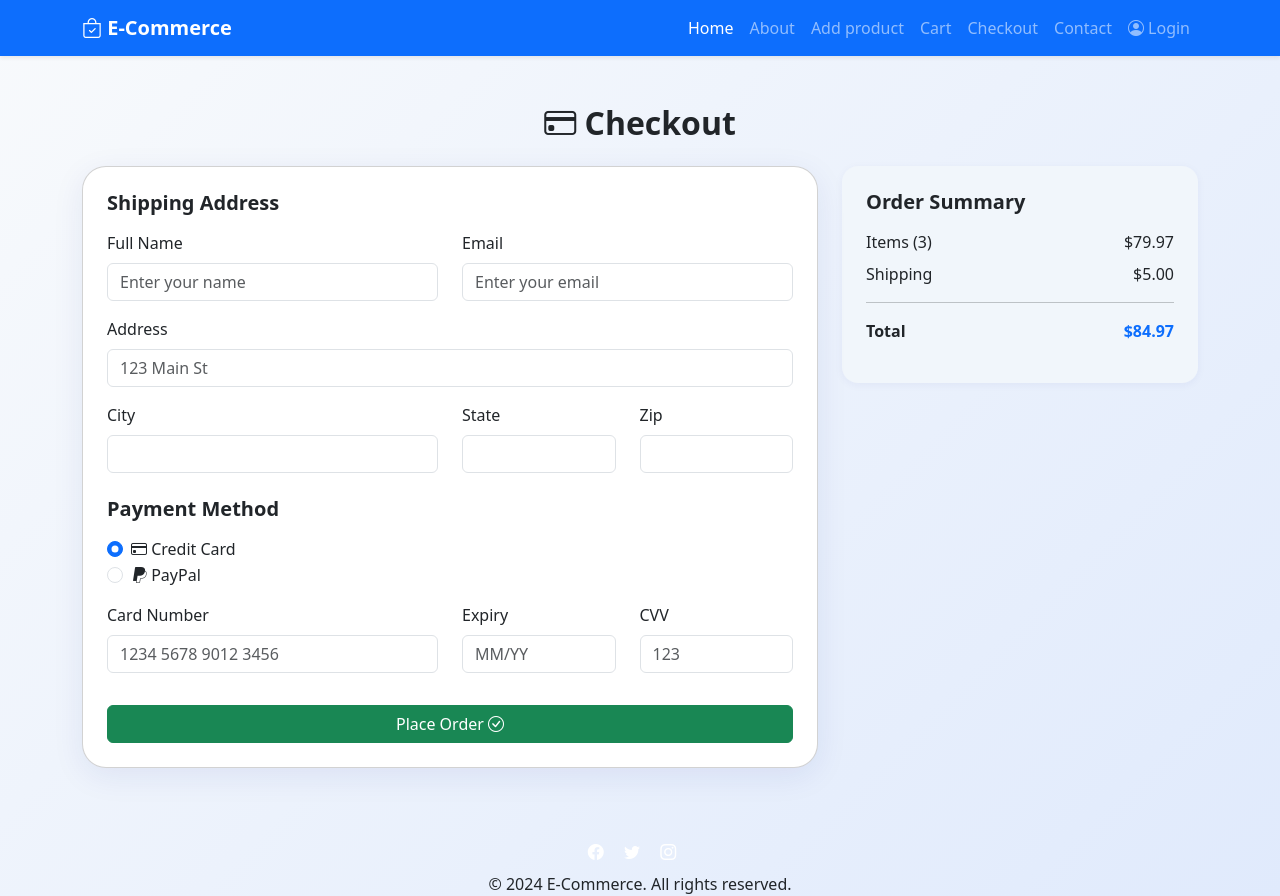
After one commit to deadpool10000/ecom, a PHP site: page /checkout.php in a window 1280 px wide. The commit adds this page. Run offline with PHP 8.4, Linux system fonts and the light colour scheme.

Commit message:
added cart, checkout

```diff
--- a/about.php
+++ b/about.php
@@ -21,6 +21,7 @@
     </div>
 
 <?php include "./includes/footer.php" ?>
+<script src="https://cdn.jsdelivr.net/npm/bootstrap@5.3.0/dist/js/bootstrap.bundle.min.js"></script>
 
 </body>
 
--- a/add-product.php
+++ b/add-product.php
@@ -41,6 +41,9 @@
             <button type="submit" class="btn btn-primary">Add Product</button>
         </form>
     </div>
+
+    <?php include "./includes/footer.php" ?>
+
     <script src="https://cdn.jsdelivr.net/npm/bootstrap@5.3.0/dist/js/bootstrap.bundle.min.js"></script>
     <script>
         // Simple form validation
@@ -53,5 +56,6 @@
             form.classList.add('was-validated');
         });
     </script>
+
 </body>
 </html>
--- /dev/null
+++ b/checkout.php
@@ -0,0 +1,122 @@
+<!DOCTYPE html>
+<html lang="en">
+<head>
+    <meta charset="UTF-8">
+    <meta name="viewport" content="width=device-width, initial-scale=1.0">
+    <title>Checkout - E-Commerce</title>
+    <?php include "./includes/header.php" ?>
+
+    <style>
+        body {
+            background: linear-gradient(135deg, #f8fafc 0%, #e0eafc 100%);
+        }
+        .checkout-card {
+            border-radius: 1.5rem;
+            box-shadow: 0 8px 32px 0 rgba(31, 38, 135, 0.08);
+            background: #fff;
+        }
+        .order-summary {
+            border-radius: 1rem;
+            background: #f1f6fb;
+            box-shadow: 0 2px 8px 0 rgba(31, 38, 135, 0.05);
+        }
+    </style>
+</head>
+<body>
+
+    <?php include "./includes/navbar.php" ?>
+
+    <div class="container py-5">
+        <h2 class="mb-4 fw-bold text-center"><i class="bi bi-credit-card"></i> Checkout</h2>
+        <div class="row g-4">
+            <div class="col-lg-8">
+                <div class="checkout-card card p-4 mb-4">
+                    <h5 class="fw-bold mb-3">Shipping Address</h5>
+                    <form>
+                        <div class="row mb-3">
+                            <div class="col-md-6">
+                                <label for="fullName" class="form-label">Full Name</label>
+                                <input type="text" class="form-control" id="fullName" placeholder="Enter your name" required>
+                            </div>
+                            <div class="col-md-6">
+                                <label for="email" class="form-label">Email</label>
+                                <input type="email" class="form-control" id="email" placeholder="Enter your email" required>
+                            </div>
+                        </div>
+                        <div class="mb-3">
+                            <label for="address" class="form-label">Address</label>
+                            <input type="text" class="form-control" id="address" placeholder="123 Main St" required>
+                        </div>
+                        <div class="row mb-3">
+                            <div class="col-md-6">
+                                <label for="city" class="form-label">City</label>
+                                <input type="text" class="form-control" id="city" required>
+                            </div>
+                            <div class="col-md-3">
+                                <label for="state" class="form-label">State</label>
+                                <input type="text" class="form-control" id="state" required>
+                            </div>
+                            <div class="col-md-3">
+                                <label for="zip" class="form-label">Zip</label>
+                                <input type="text" class="form-control" id="zip" required>
+                            </div>
+                        </div>
+                        <h5 class="fw-bold mb-3 mt-4">Payment Method</h5>
+                        <div class="mb-3">
+                            <div class="form-check">
+                                <input class="form-check-input" type="radio" name="paymentMethod" id="creditCard" checked>
+                                <label class="form-check-label" for="creditCard">
+                                    <i class="bi bi-credit-card"></i> Credit Card
+                                </label>
+                            </div>
+                            <div class="form-check">
+                                <input class="form-check-input" type="radio" name="paymentMethod" id="paypal">
+                                <label class="form-check-label" for="paypal">
+                                    <i class="bi bi-paypal"></i> PayPal
+                                </label>
+                            </div>
+                        </div>
+                        <div class="row mb-3">
+                            <div class="col-md-6">
+                                <label for="cardNumber" class="form-label">Card Number</label>
+                                <input type="text" class="form-control" id="cardNumber" placeholder="1234 5678 9012 3456" required>
+                            </div>
+                            <div class="col-md-3">
+                                <label for="expiry" class="form-label">Expiry</label>
+                                <input type="text" class="form-control" id="expiry" placeholder="MM/YY" required>
+                            </div>
+                            <div class="col-md-3">
+                                <label for="cvv" class="form-label">CVV</label>
+                                <input type="text" class="form-control" id="cvv" placeholder="123" required>
+                            </div>
+                        </div>
+                        <button type="submit" class="btn btn-success w-100 mt-3">Place Order <i class="bi bi-check-circle"></i></button>
+                    </form>
+                </div>
+            </div>
+            <div class="col-lg-4">
+                <div class="order-summary p-4 mb-4">
+                    <h5 class="fw-bold mb-3">Order Summary</h5>
+                    <div class="d-flex justify-content-between mb-2">
+                        <span>Items (3)</span>
+                        <span>$79.97</span>
+                    </div>
+                    <div class="d-flex justify-content-between mb-2">
+                        <span>Shipping</span>
+                        <span>$5.00</span>
+                    </div>
+                    <hr>
+                    <div class="d-flex justify-content-between mb-3">
+                        <span class="fw-bold">Total</span>
+                        <span class="fw-bold text-primary">$84.97</span>
+                    </div>
+                </div>
+            </div>
+        </div>
+    </div>
+
+    <?php include "./includes/footer.php" ?>
+
+    <script src="https://cdn.jsdelivr.net/npm/bootstrap@5.3.0/dist/js/bootstrap.bundle.min.js"></script>
+</body>
+</html>
--- a/includes/navbar.php
+++ b/includes/navbar.php
@@ -9,6 +9,8 @@
                     <li class="nav-item"><a class="nav-link active" href="index.php">Home</a></li>
                     <li class="nav-item"><a class="nav-link" href="about.php">About</a></li>
                     <li class="nav-item"><a class="nav-link" href="add-product.php">Add product</a></li>
+                    <li class="nav-item"><a class="nav-link" href="cart.php">Cart</a></li>
+                    <li class="nav-item"><a class="nav-link" href="checkout.php">Checkout</a></li>
                     <li class="nav-item"><a class="nav-link" href="contact.html">Contact</a></li>
                     <li class="nav-item"><a class="nav-link" href="login.html"><i class="bi bi-person-circle"></i> Login</a></li>
                 </ul>
```
Also changed, not shown: cart.php (added, +94 -0 lines).
